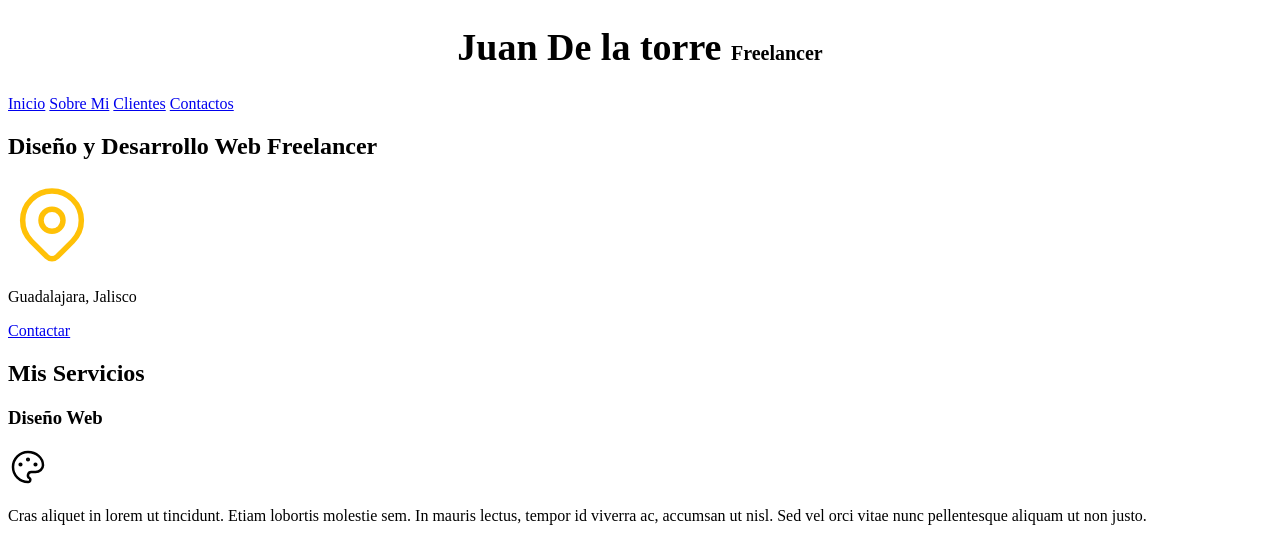
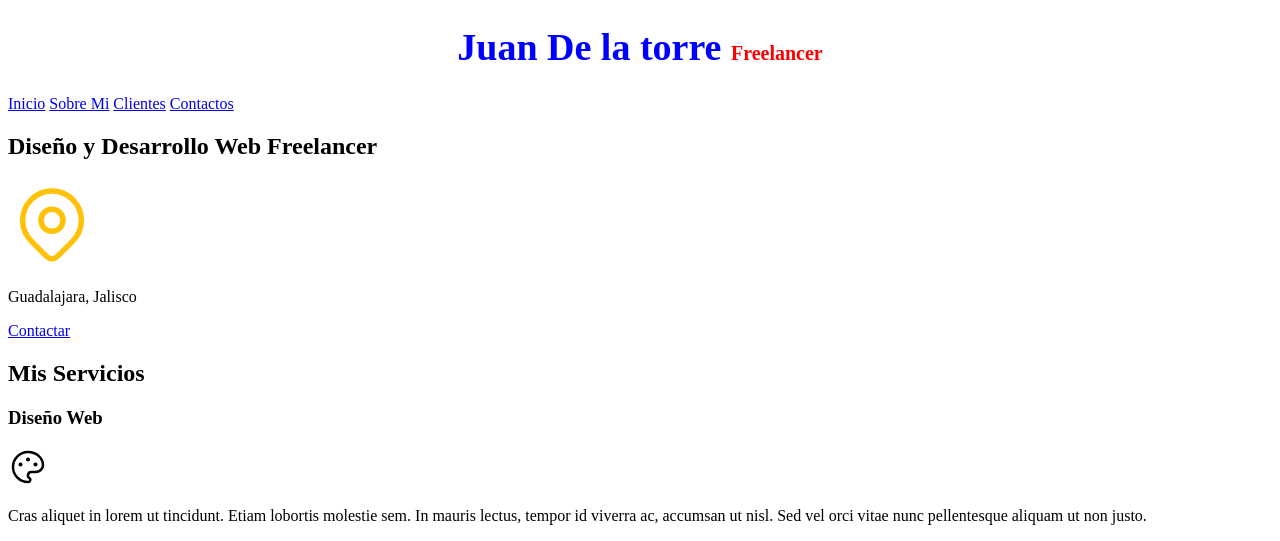
Before and after one commit to AlfredoUC95/freelancer, a plain HTML site: page index.html in a window 1280 px wide. Shown: the top 541 px of the page. Drawn offline with Linux system fonts and the light colour scheme.

Commit message:
cambio de color

```diff
--- a/css/styles.css
+++ b/css/styles.css
@@ -6,8 +6,10 @@ body{
 }
 h1{
     text-align: center;
+    color: blue;
     font-size: 3.8rem;
 }
 span{
     font-size: 2rem;
+    color: red;
 }
```
